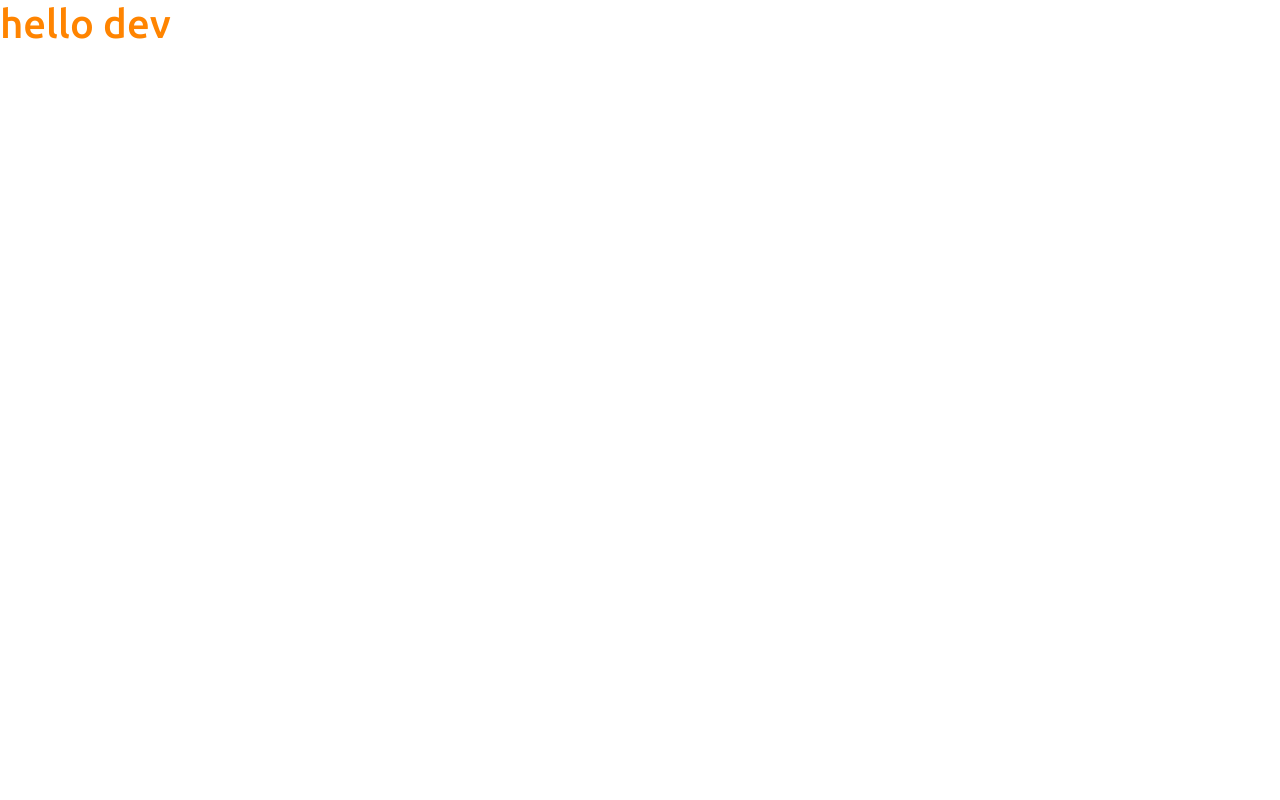
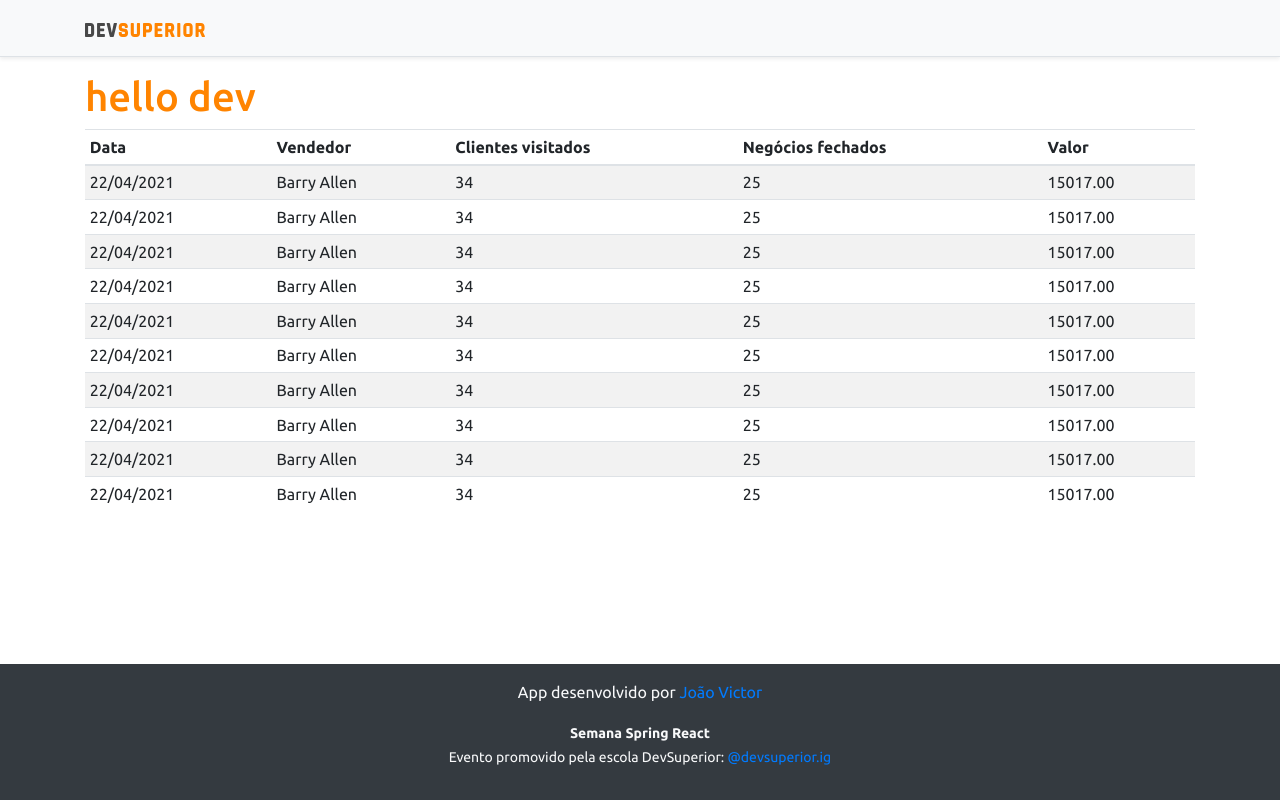
Before and after one commit to Dark1922/Semana-Dev-Superior, a React (Create React App) app in the folder frontend/: page / in a window 1280 px wide. Built offline with nearby package versions, Linux system fonts and the light colour scheme.

Commit message:
Basic static components

```diff
--- a/frontend/src/App.tsx
+++ b/frontend/src/App.tsx
@@ -1,11 +1,22 @@
-import React from 'react';
-
+import DataTable from "components/DataTable";
+import Footer from "components/Footer";
+import NavBar from "components/NavBar";
 
 function App() {
   return (
-  <div>
+    <>
+  <NavBar/>
+
+  <div className="container">
+
     <h1 className="text-primary">hello dev</h1>
+
+    <DataTable />
   </div>
+
+  <Footer />
+
+  </>
   );
 }
 
--- /dev/null
+++ b/frontend/src/components/DataTable/index.tsx
@@ -0,0 +1,91 @@
+
+const DataTable = () => {
+  return (
+    <div className="table-responsive">
+    <table className="table table-striped table-sm">
+        <thead>
+            <tr>
+                <th>Data</th>
+                <th>Vendedor</th>
+                <th>Clientes visitados</th>
+                <th>Negócios fechados</th>
+                <th>Valor</th>
+            </tr>
+        </thead>
+        <tbody>
+            <tr>
+                <td>22/04/2021</td>
+                <td>Barry Allen</td>
+                <td>34</td>
+                <td>25</td>
+                <td>15017.00</td>
+            </tr>
+            <tr>
+                <td>22/04/2021</td>
+                <td>Barry Allen</td>
+                <td>34</td>
+                <td>25</td>
+                <td>15017.00</td>
+            </tr>
+            <tr>
+                <td>22/04/2021</td>
+                <td>Barry Allen</td>
+                <td>34</td>
+                <td>25</td>
+                <td>15017.00</td>
+            </tr>
+            <tr>
+                <td>22/04/2021</td>
+                <td>Barry Allen</td>
+                <td>34</td>
+                <td>25</td>
+                <td>15017.00</td>
+            </tr>
+            <tr>
+                <td>22/04/2021</td>
+                <td>Barry Allen</td>
+                <td>34</td>
+                <td>25</td>
+                <td>15017.00</td>
+            </tr>
+            <tr>
+                <td>22/04/2021</td>
+                <td>Barry Allen</td>
+                <td>34</td>
+                <td>25</td>
+                <td>15017.00</td>
+            </tr>
+            <tr>
+                <td>22/04/2021</td>
+                <td>Barry Allen</td>
+                <td>34</td>
+                <td>25</td>
+                <td>15017.00</td>
+            </tr>
+            <tr>
+                <td>22/04/2021</td>
+                <td>Barry Allen</td>
+                <td>34</td>
+                <td>25</td>
+                <td>15017.00</td>
+            </tr>
+            <tr>
+                <td>22/04/2021</td>
+                <td>Barry Allen</td>
+                <td>34</td>
+                <td>25</td>
+                <td>15017.00</td>
+            </tr>
+            <tr>
+                <td>22/04/2021</td>
+                <td>Barry Allen</td>
+                <td>34</td>
+                <td>25</td>
+                <td>15017.00</td>
+            </tr>
+        </tbody>
+    </table>
+</div>
+    );
+}
+export default DataTable;
--- /dev/null
+++ b/frontend/src/components/Footer/index.tsx
@@ -0,0 +1,13 @@
+
+const Footer = () => {
+  return (
+    <footer className="footer mt-auto py-3 bg-dark">
+    <div className="container">
+      <p className="text-light">App desenvolvido por <a href="https://github.com/Dark1922" target="_blank" rel="noreferrer">João Victor</a></p>
+      <p className="text-light"><small><strong>Semana Spring React</strong><br/>
+        Evento promovido pela escola DevSuperior: <a href="https://instagram.com/devsuperior.ig" target="_blank" rel="noreferrer">@devsuperior.ig</a></small></p>
+    </div>
+  </footer>
+  );
+}
+export default Footer;
--- /dev/null
+++ b/frontend/src/components/NavBar/index.tsx
@@ -0,0 +1,15 @@
+import ImgDsDark from '../../assets/img/ds_dark.svg'
+
+const NavBar = () => { //array function variavel const
+  return (
+    <div className="d-flex flex-column flex-md-row align-items-center p-3 px-md-4 mb-3 bg-light border-bottom shadow-sm">
+    <div className="container">
+      <nav className="my-2 my-md-0 mr-md-3">
+        <img src={ImgDsDark} alt="DevSuperior" width="120" />
+      </nav>
+    </div>
+  </div>
+  );
+}
+
+export default NavBar;
```
Also changed, not shown: frontend/src/assets/img/ds_dark.svg (added).
